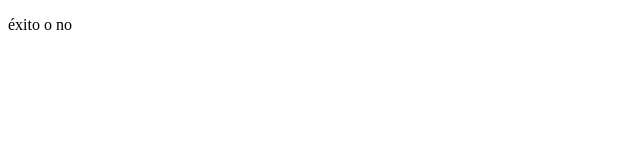
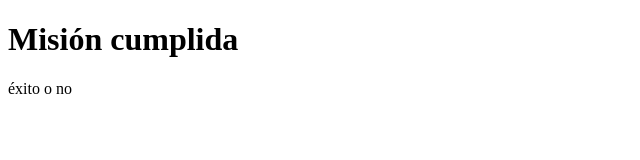
Before and after one commit to puertasman/html, a plain HTML site: page index.html in a window 1280 px wide. Shown: the whole page, without its empty margins (0-640 px from the left). Drawn offline with Linux system fonts and the light colour scheme.

Commit message:
ver 1.0.4

```diff
--- a/index.html
+++ b/index.html
@@ -5,6 +5,7 @@
     <title></title>
   </head>
   <body>
+    <h1>Misión cumplida</h1>
     <p>éxito o no</p>
   </body>
 </html>
```
